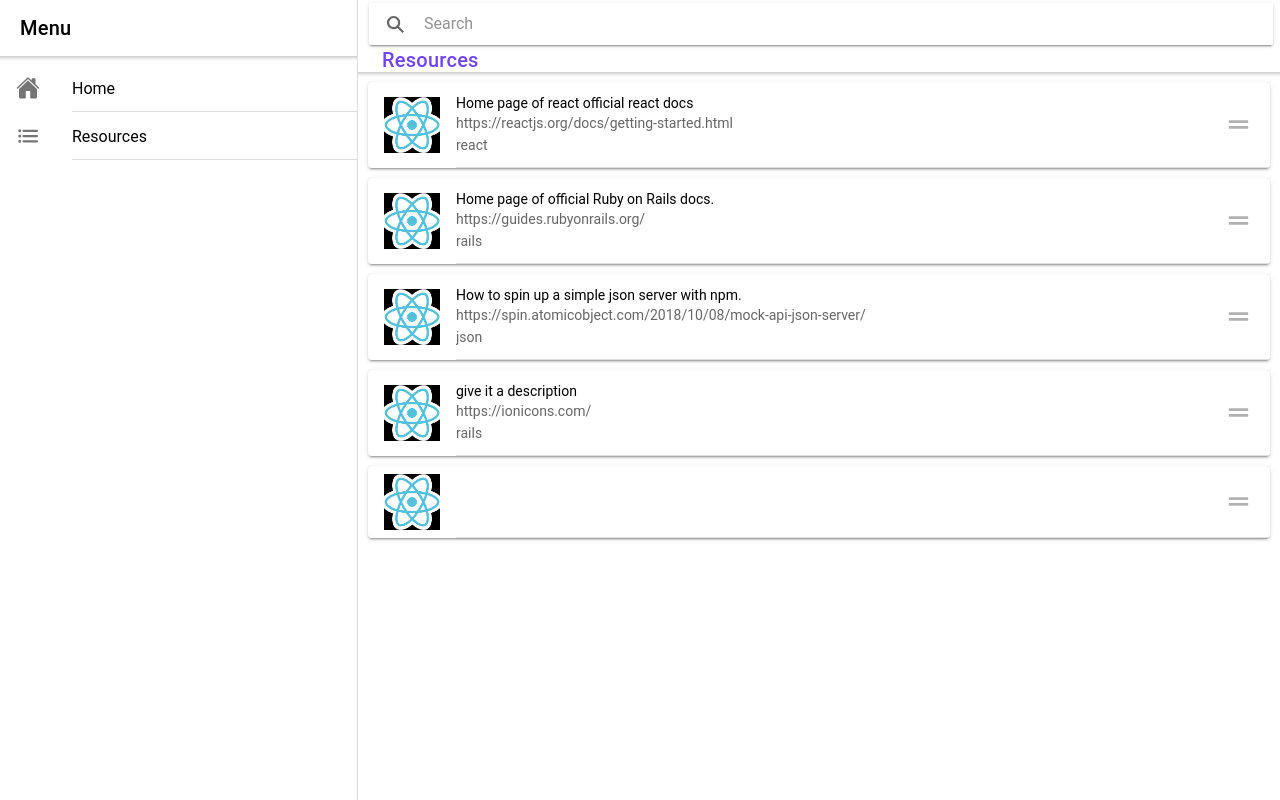
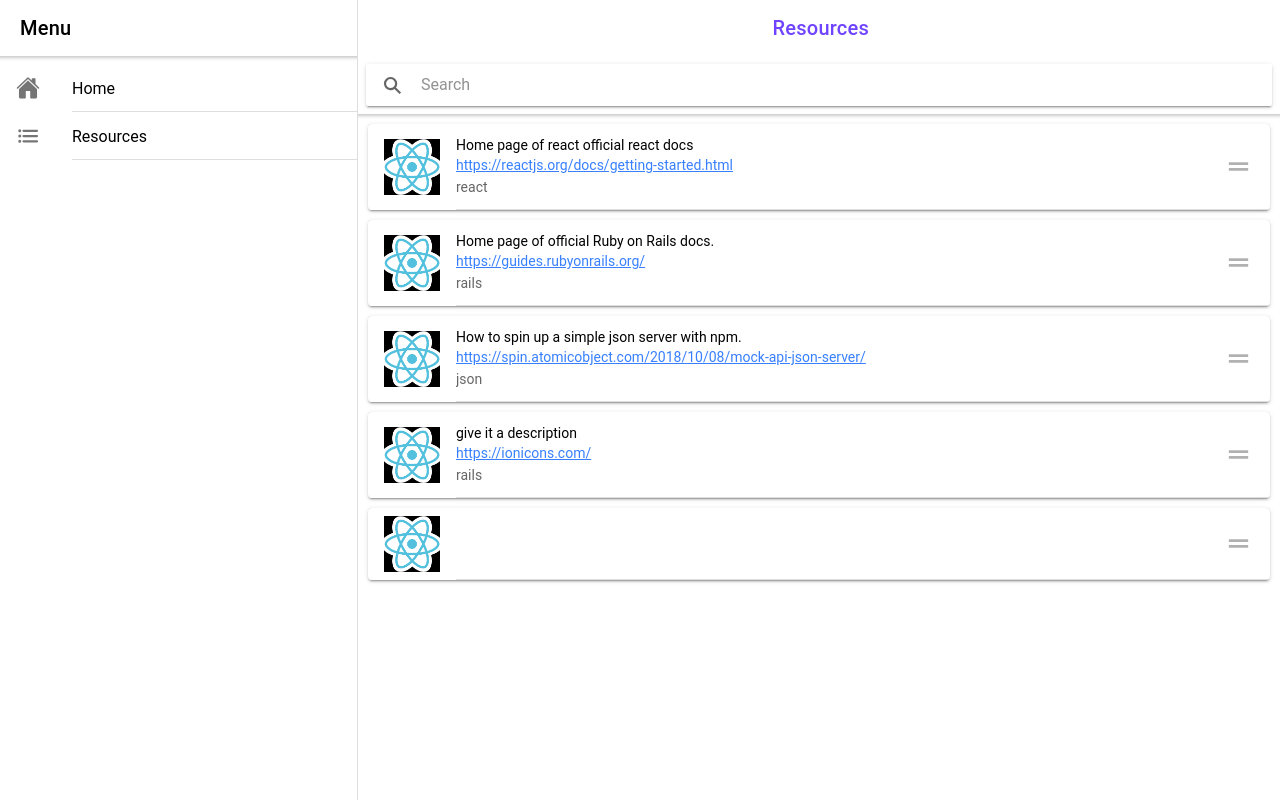
Before and after one commit to wgeorge1990/dev-resources-ionic-react-app, a React (Create React App) app: page /home/list in a window 1280 px wide. Built offline with nearby package versions, Linux system fonts and the light colour scheme; data requests are answered from the project's data file; the HTML template or start-up script is replaced by a standard one.

Commit message:
Search bar feature filters resources based on search term matching

```diff
--- a/src/pages/List.css
+++ b/src/pages/List.css
@@ -3,7 +3,9 @@
 }
 
 .toolbar-resources-text {
-    --color: var(--ion-color-tertiary)
+    --color: var(--ion-color-tertiary);
+    text-align: center;
+
 }
 
 :root {
--- a/src/pages/List.jsx
+++ b/src/pages/List.jsx
@@ -40,12 +40,14 @@ const doReorder = (event) => {
   event.detail.complete();
 }
 
-const handleSearch = (event) => {
-  console.log(event.target.value)
-}
+  const Resources = (props) => {
+  const handleSearch = (event) => {
+    setSearchTerm(event.target.value)
+  }
+  const [searchTerm, setSearchTerm] = useState('')
+    const searchedResources = props.resources.filter(resource => resource.description.toLowerCase().includes(searchTerm))
+    console.log(searchedResources)
 
-const Resources = (props) => {
-  const [searchTerm, setSearchTerm] = useState('')
   return (
     <IonPage>
       <IonHeader>
@@ -53,14 +55,15 @@ const Resources = (props) => {
           <IonButtons slot="start">
             <IonMenuButton />
           </IonButtons>
-          <IonSearchbar value={searchTerm} ionChange={handleSearch}/>
-            <IonTitle className='toolbar-resources-text' >Resources</IonTitle>
-
+          <IonTitle className='toolbar-resources-text'>
+            Resources
+            </IonTitle>
         </IonToolbar>
+        <IonSearchbar value={searchTerm} onIonChange={handleSearch} />
       </IonHeader>
       <IonContent className="work" color="egghead-tint">
         <IonReorderGroup disabled={false} onIonItemReorder={doReorder}>
-          {props.resources.map(resource => {
+          {searchedResources.map(resource => {
             return (
                 <IonCard className="IonCard" key={resource.id}>
                   <IonItem>
@@ -72,7 +75,7 @@ const Resources = (props) => {
                         {resource.description}
                       </h3>
                       <p>
-                        {resource.url}
+                      <a href={`${resource.url}`} target="_blank">{resource.url}</a>
                       </p>
                       <p>
                         {resource.category}
```
